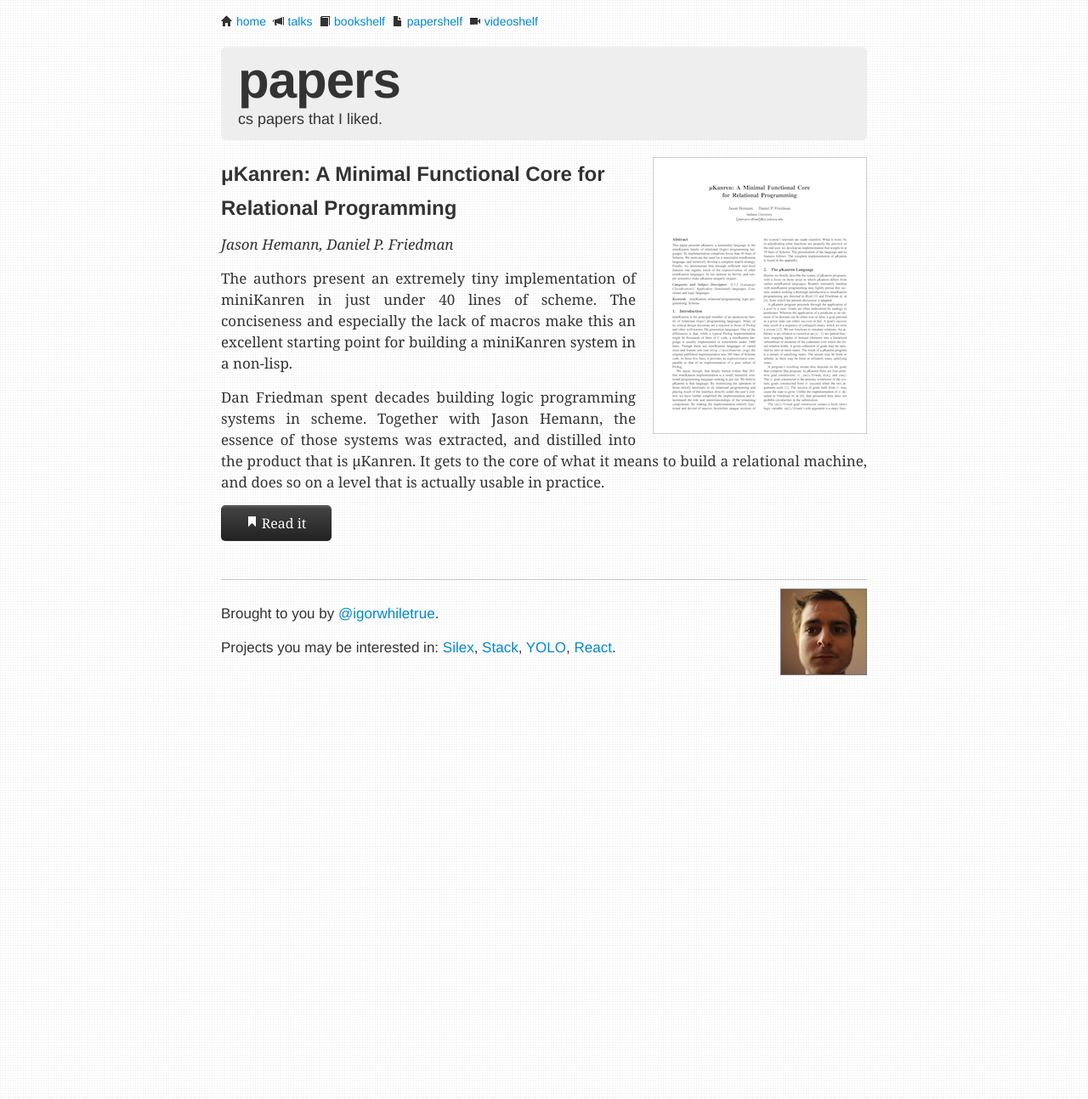
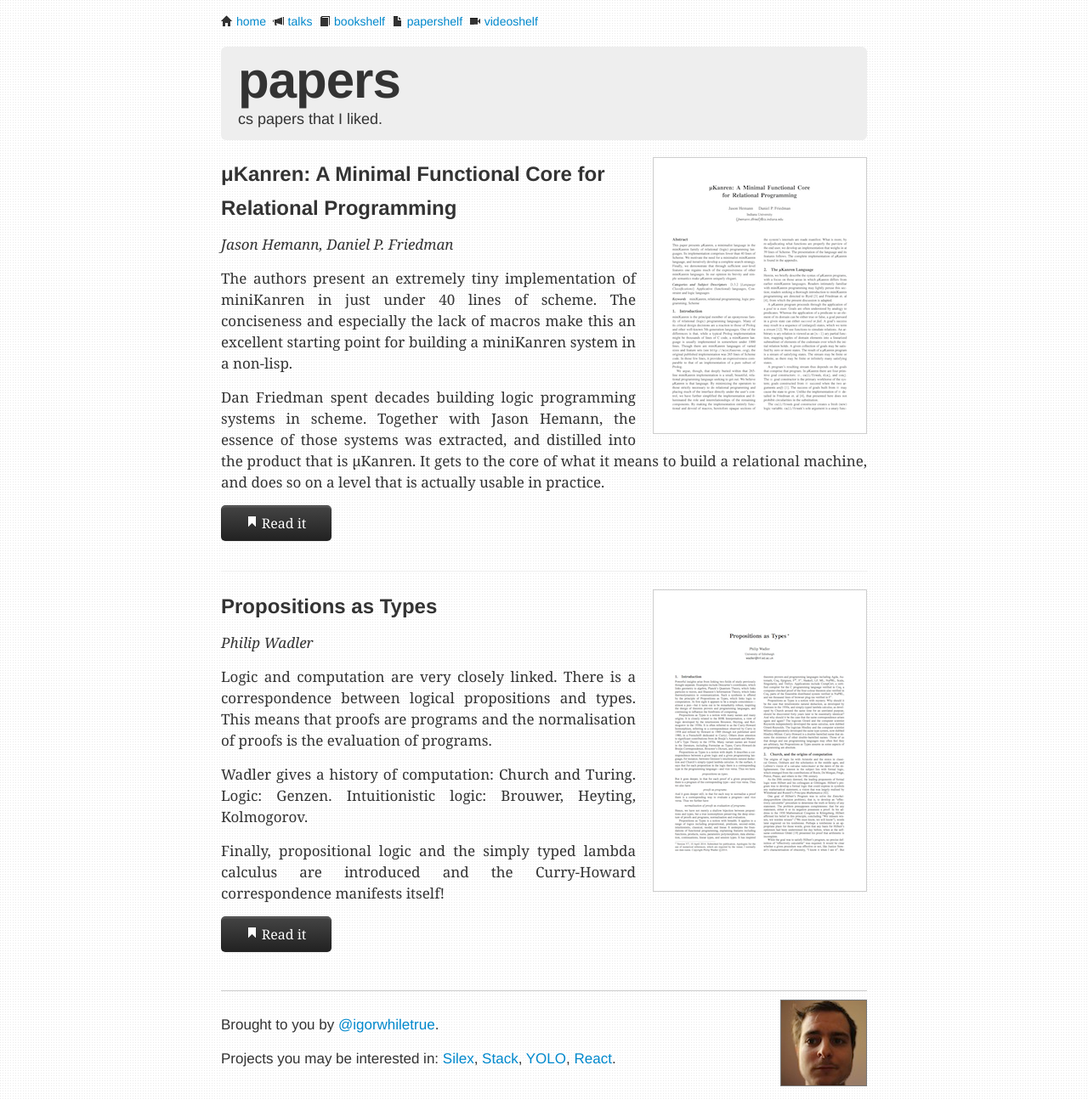
Before and after one commit to igorw/weblog, a Jekyll site: the page built from papershelf.md, in a window 1280 px wide. Shown: the whole page at 85% size. Built offline with Jekyll 4.4.1, drawn with Linux system fonts in a browser that asks for light colours; Markdown is read by kramdown in place of the engine named in the settings.

Commit message:
propositions as types!

```diff
--- a/papershelf.md
+++ b/papershelf.md
@@ -30,3 +30,27 @@ usable in practice.
 <a href="http://webyrd.net/scheme-2013/papers/HemannMuKanren2013.pdf" class="btn btn-large btn-inverse" style="width: 100px;"><span class="icon-bookmark icon-white"></span> Read it</a>
 
 <span class="clearfix"></span>
+
+<hr />
+
+<div class="book-cover">
+    <img src="/img/papers/propositions-as-types.png">
+</div>
+
+## Propositions as Types
+
+*Philip Wadler*
+
+Logic and computation are very closely linked. There is a correspondence
+between logical propositions and types. This means that proofs are programs
+and the normalisation of proofs is the evaluation of programs.
+
+Wadler gives a history of computation: Church and Turing. Logic: Genzen.
+Intuitionistic logic: Brouwer, Heyting, Kolmogorov.
+
+Finally, propositional logic and the simply typed lambda calculus are
+introduced and the Curry-Howard correspondence manifests itself!
+
+<a href="http://homepages.inf.ed.ac.uk/wadler/papers/propositions-as-types/propositions-as-types.pdf" class="btn btn-large btn-inverse" style="width: 100px;"><span class="icon-bookmark icon-white"></span> Read it</a>
+
+<span class="clearfix"></span>
```
Also changed, not shown: img/papers/propositions-as-types.png (added).
